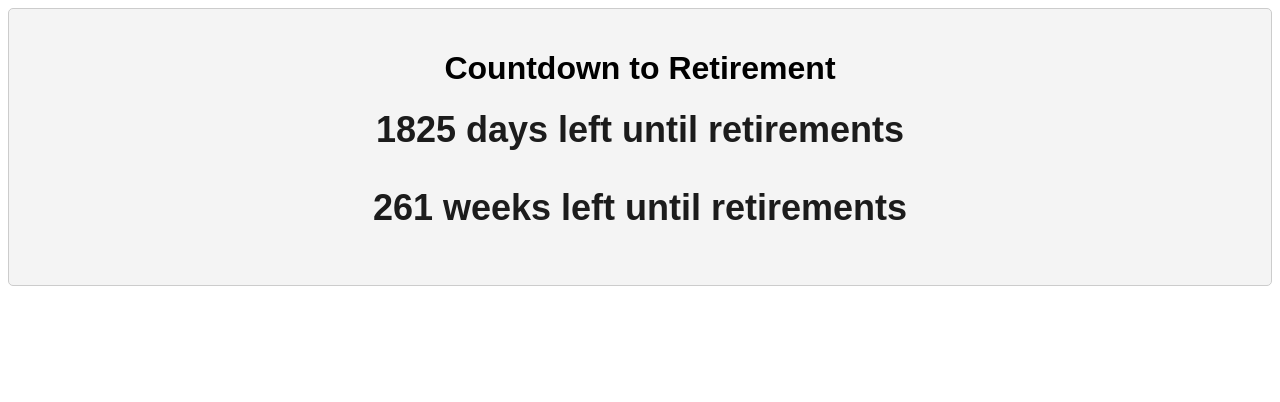
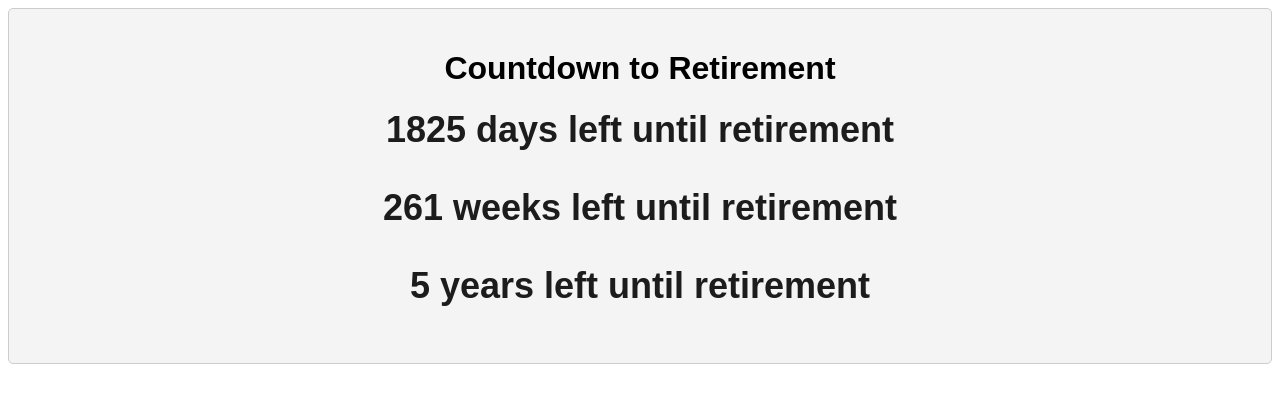
Before and after one commit to cstanleyhns/retirement, a Vue app: page / in a window 1280 px wide. Shown: the top 402 px of the page. Built offline with nearby package versions, Linux system fonts and the light colour scheme.

Commit message:
added years

```diff
--- a/src/App.vue
+++ b/src/App.vue
@@ -1,8 +1,9 @@
 <template>
   <div class="countdown">
     <h1>Countdown to Retirement</h1>
-    <p class="countdown-text">{{ daysLeft }} days left until retirements</p>
-    <p class="countdown-text">{{ weeksLeft }} weeks left until retirements</p>
+    <p class="countdown-text">{{ daysLeft }} days left until retirement</p>
+    <p class="countdown-text">{{ weeksLeft }} weeks left until retirement</p>
+    <p class="countdown-text">{{ yearsLeft }} years left until retirement</p>
   </div>
 </template>
 
@@ -29,6 +30,11 @@ export default {
       const diffWeeks = Math.round(Math.abs((this.retirementDate - this.currentDate) / oneWeek));
       return diffWeeks;
     },
+    yearsLeft() {
+      const oneYear = 365 * 24 * 60 * 60 * 1000; // hours*minutes*seconds*milliseconds
+      const diffYears = Math.round(Math.abs((this.retirementDate - this.currentDate) / oneYear));
+      return diffYears;
+    },
   },
 }
 </script>
```
